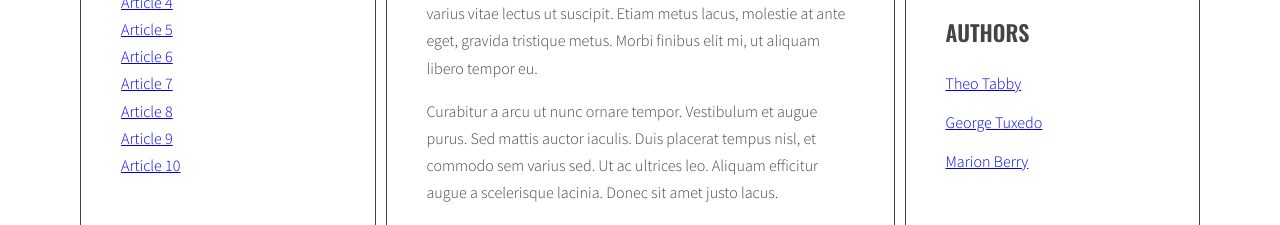
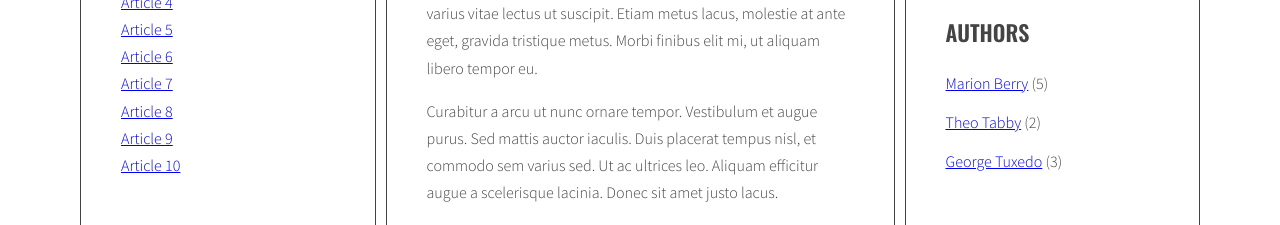
Before and after one commit to DanielTheEntomologist/kodilla_blog1, a website: page index.html in a window 1280 px wide. Shown: the part 451-676 px from the top of the page. Drawn offline with nearby package versions, Linux system fonts and the light colour scheme.

Commit message:
Generate AuthorsList with article count

```diff
--- a/index.html
+++ b/index.html
@@ -420,21 +420,7 @@
             <ul class="list tags list-horizontal"></ul>
             <h2 class="section-title">Authors</h2>
             <ul class="list authors">
-              <li>
-                <a href="#author-Theo-Tabby">
-                  <span class="author-name">Theo Tabby</span>
-                </a>
-              </li>
-              <li>
-                <a href="#author-George-Tuxedo">
-                  <span class="author-name">George Tuxedo</span>
-                </a>
-              </li>
-              <li>
-                <a href="#author-Marion-Berry">
-                  <span class="author-name">Marion Berry</span>
-                </a>
-              </li>
+              <li></li>
             </ul>
           </aside>
         </main>
--- a/js/script.js
+++ b/js/script.js
@@ -9,7 +9,8 @@
     optArticleAuthorSelector = '.post-author',
     optTagsListSelector = '.tags.list',
     optCloudClassCount = 5,
-    optCloudClassPrefix = 'tag-size-';
+    optCloudClassPrefix = 'tag-size-',
+    optAuthorsList = '.authors.list';
 
   const changeActiveArticle = function (event) {
     console.log('Link was clicked!');
@@ -232,9 +233,10 @@
   };
 
   const generateAuthors = function () {
+    console.log('generateAuthors');
     /* find all articles */
     const articles = document.querySelectorAll(optArticleSelector);
-
+    console.log('articles:', articles);
     /* START LOOP: for every article: */
     for (let article of articles) {
       /* find tags wrapper (list)*/
@@ -247,7 +249,42 @@
       const authorID = articleAuthor.replace(' ', '-');
       const authorLink = `by <a href="#author-${authorID}">${articleAuthor}</a>`;
       author.innerHTML = authorLink;
+      console.log('author:', authorLink);
     }
+  };
+
+  const generateAuthorsList = function () {
+    /* [NEW] create a new variable allTags with an empty array */
+
+    let authorsArticleCounter = {};
+    /* find all articles */
+    const articles = document.querySelectorAll(optArticleSelector);
+
+    for (let article of articles) {
+      const articleAuthor = article.getAttribute('data-author');
+
+      if (authorsArticleCounter[articleAuthor] == undefined) {
+        authorsArticleCounter[articleAuthor] = 1;
+      } else {
+        authorsArticleCounter[articleAuthor]++;
+      }
+    }
+
+    /* construct HTML of the all the links with counts */
+    let allAuthors = [];
+
+    for (let author in authorsArticleCounter) {
+      const articleCount = authorsArticleCounter[author];
+
+      const authorLinkHTML = `<li><a href="#author-${author}">${author}</a><span> (${articleCount})</span> </li>`;
+      allAuthors.push(authorLinkHTML);
+    }
+
+    /* find list of tags in right column */
+    const authorsList = document.querySelector(optAuthorsList);
+
+    /*  add html from allTags to tagList */
+    authorsList.innerHTML = allAuthors.join('\n');
   };
 
   const authorClickHandler = function (event) {
@@ -333,6 +370,7 @@
   generateAuthors();
   generateTitleLinks();
   generateTagList();
+  generateAuthorsList();
   addClickListenersToTags();
   addClickListenersToAuthors();
   // addClicklListenersToArticleLinks();
```
